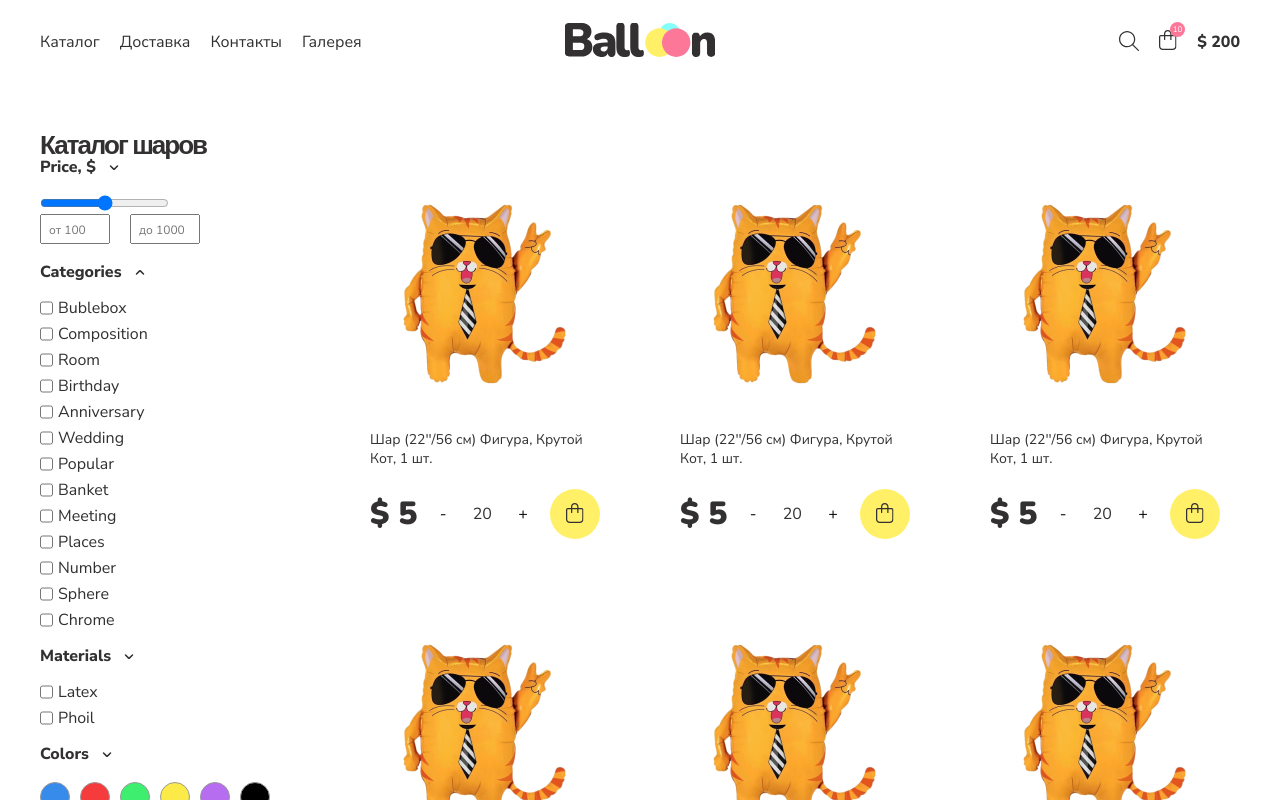
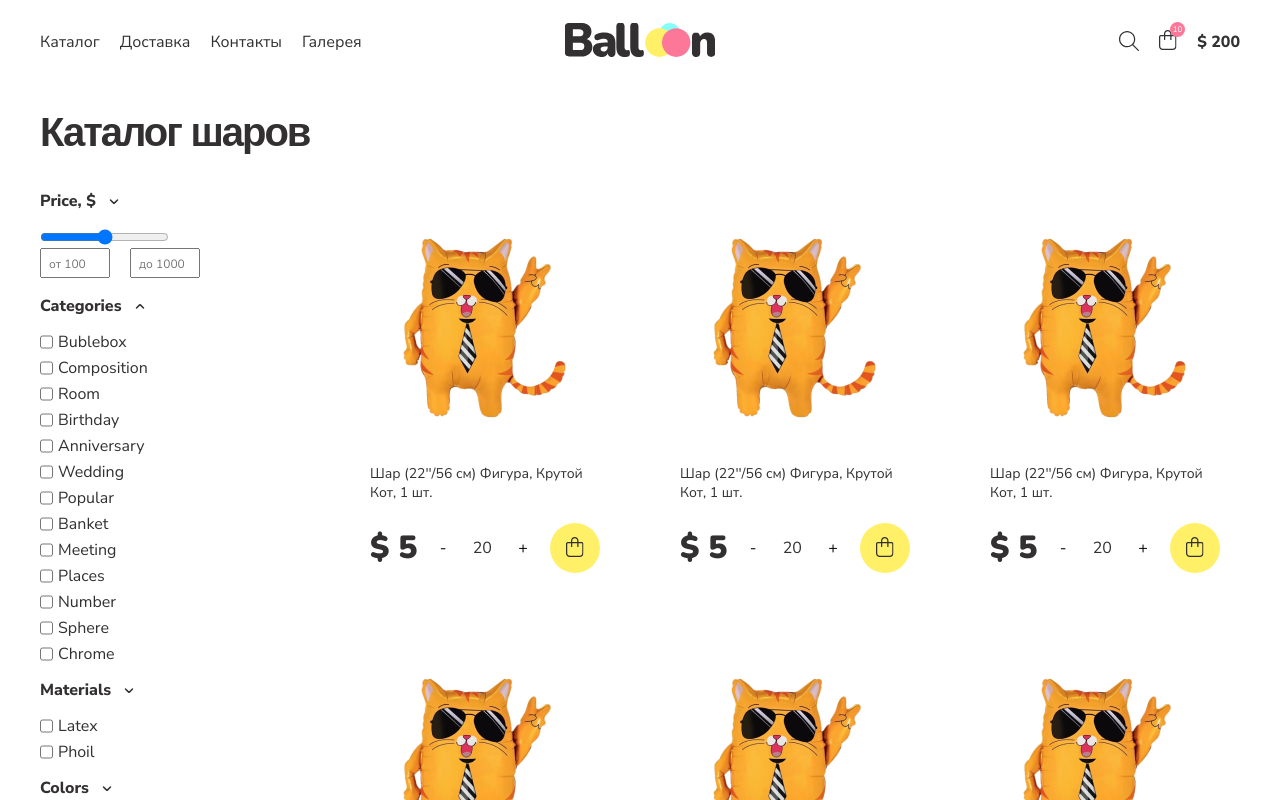
Before and after one commit to izmailowAlex/balloon-store, a React (Create React App) app: page /catalog in a window 1280 px wide. Shown: the top 800 px of the page. Built offline with nearby package versions, Linux system fonts and the light colour scheme.

Commit message:
refactor: update catalog style

```diff
--- a/src/components/Main/Catalog.css
+++ b/src/components/Main/Catalog.css
@@ -1,9 +1,9 @@
 .main__catalog {
-  padding: 50px 0;
+  padding: 30px 0;
 }
 
 .main__catalog-title {
-  font-size: 26px;
+  margin: 0 0 40px 0;
 }
 
 .main__catalog-contain {
@@ -30,7 +30,8 @@
 }
 
 .filter__block_category-title {
-  font-weight: bold;
+  font-family: "Nunito Sans", Arial, sans-serif;
+  font-weight: 800;
 }
 
 .filter__block_category-vector {
@@ -208,7 +209,7 @@
   z-index: -1;
   transition: transform 0.3s ease-in-out;
 }
-.list__card:hover .list__cart-button:before,
+
 .list__cart-button:hover:before {
   transform: scale(2.4);
 }
```
